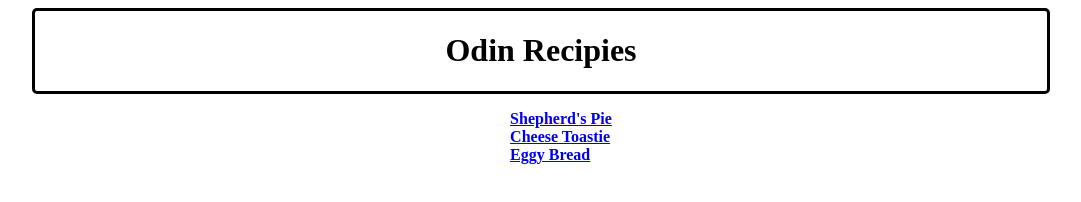
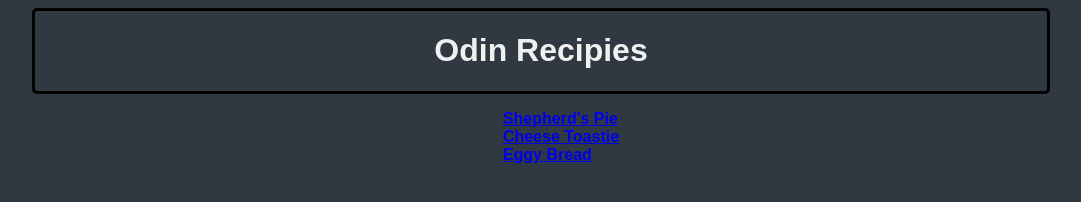
Before and after one commit to A-Fir01/odin-recipies, a plain HTML site: page index.html in a window 1280 px wide. Shown: the whole page, without its empty margins (99-1180 px from the left). Drawn offline with Linux system fonts and the light colour scheme.

Commit message:
styled body
changed font colour
added background colour

```diff
--- a/css/styles.css
+++ b/css/styles.css
@@ -1,3 +1,9 @@
+body {
+  font-family: Arial, Helvetica, sans-serif;
+  background-color: #303841;
+  color: #f0f0f0;
+}
+
 h1 {
   text-align: center;
 }
```
